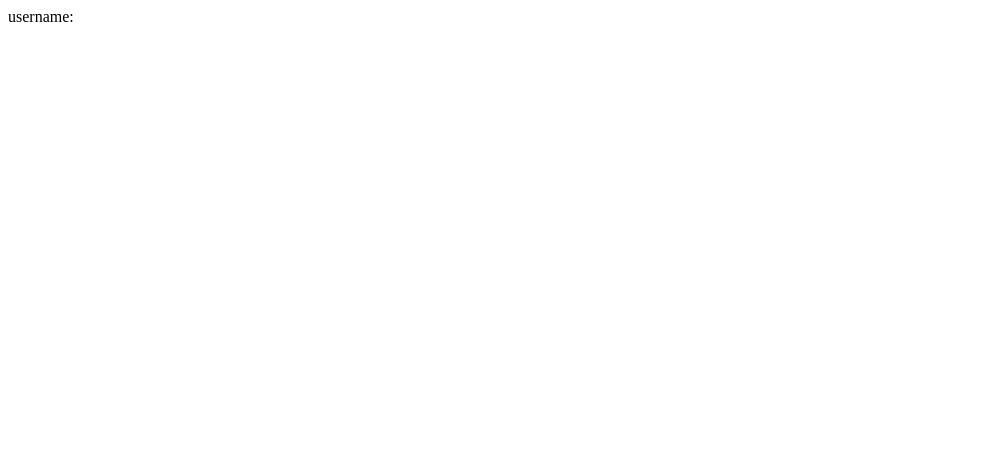
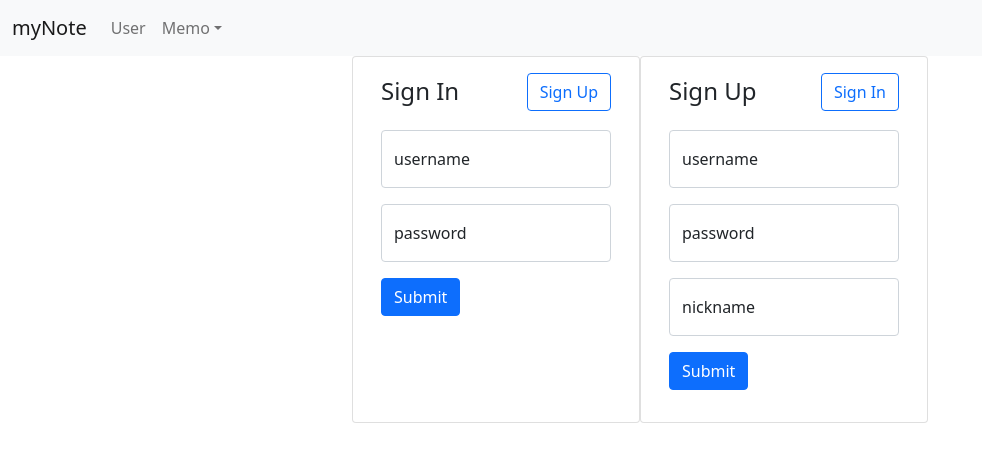
Before and after one commit to Themion/myNote, a React (Create React App) app in the folder frontend/: page / in a window 1280 px wide. Shown: the top 462 px of the page, without its empty margins (0-982 px from the left). Built offline with nearby package versions, Linux system fonts and the light colour scheme.

Commit message:
frontend - header, login, signUp 컴포넌트 생성

```diff
--- a/frontend/package.json
+++ b/frontend/package.json
@@ -9,6 +9,7 @@
     "axios": "^0.26.1",
     "react": "^17.0.2",
     "react-dom": "^17.0.2",
+    "react-router-dom": "^5.3.0",
     "react-scripts": "5.0.0",
     "web-vitals": "^2.1.4"
   },
--- a/frontend/public/index.html
+++ b/frontend/public/index.html
@@ -24,6 +24,18 @@
       work correctly both with client-side routing and a non-root public URL.
       Learn how to configure a non-root public URL by running `npm run build`.
     -->
+
+    <!-- <link rel="stylesheet" href="https://unpkg.com/mvp.css"> -->
+    <link
+      href="https://cdn.jsdelivr.net/npm/bootstrap@5.1.3/dist/css/bootstrap.min.css"
+      rel="stylesheet"
+      integrity="sha384-1BmE4kWBq78iYhFldvKuhfTAU6auU8tT94WrHftjDbrCEXSU1oBoqyl2QvZ6jIW3"
+      crossorigin="anonymous">
+    <script
+      src="https://cdn.jsdelivr.net/npm/bootstrap@5.1.3/dist/js/bootstrap.bundle.min.js"
+      integrity="sha384-ka7Sk0Gln4gmtz2MlQnikT1wXgYsOg+OMhuP+IlRH9sENBO0LRn5q+8nbTov4+1p"
+      crossorigin="anonymous"></script>
+
     <title>myNote</title>
   </head>
   <body>
--- a/frontend/src/App.js
+++ b/frontend/src/App.js
@@ -1,9 +1,12 @@
 import { useState, useEffect } from 'react'
 import axios from 'axios'
 
-const url = "http://localhost:12345"
+import Login from "./member/Login"
+import SignUp from './member/SignUp'
 
-function App() {
+const url = "http://localhost:8080"
+
+/* function App() {
     const [text, setText] = useState("")
 
     useEffect(
@@ -17,6 +20,17 @@ function App() {
             username: {text}
         </div>
     );
+} */
+
+function App() {
+    return (
+        <div className="App container">
+            <div className="row justify-content-center">
+                <Login></Login>
+                <SignUp></SignUp>
+            </div>
+        </div>
+    )
 }
 
 export default App;
--- /dev/null
+++ b/frontend/src/App.module.css
@@ -0,0 +1,3 @@
+.App {
+    align-content: center;
+}
--- /dev/null
+++ b/frontend/src/components/header.js
@@ -0,0 +1,56 @@
+/* function Header_MVP() {
+    return (
+        <header>
+            <nav>
+                <a href="/">myNote</a>
+                <ul>
+                    <li><a href="/user">User</a></li>
+                    <li>
+                        <a href="#">Memo</a>
+                        <ul>
+                            <li>Create Memo</li>
+                            <li>Delete Memo</li>
+                        </ul>
+                    </li>
+                </ul>
+            </nav>
+        </header>
+    )
+} */
+
+function Header() {
+    return (
+        <nav class="navbar navbar-expand-lg navbar-light bg-light">
+            <div class="container-fluid">
+
+                {/* 홈 버튼 */}
+                <a class="navbar-brand" href="/">myNote</a>
+                {/* 홈 버튼 */}
+
+                {/* 메뉴 접는 버튼 */}
+                <button class="navbar-toggler" type="button" data-bs-toggle="collapse" data-bs-target="#menu">
+                    <span class="navbar-toggler-icon"></span>
+                </button>
+                {/* 메뉴 접는 버튼 */}
+
+                {/* 메뉴 목록 */}
+                <div class="collapse navbar-collapse" id="menu">
+                    <div class="navbar-nav">
+                        <a class="nav-link" href="#">User</a>
+                        <a class="nav-link dropdown-toggle" href="#" id="menu-memo" role="button" data-bs-toggle="dropdown">
+                            Memo
+                        </a>
+                        <ul class="dropdown-menu" aria-labelledby="menu-memo">
+                            <li><a class="dropdown-item" href="#">Create Memo</a></li>
+                            <li><a class="dropdown-item" href="#">Delete Memo</a></li>
+                        </ul>
+                    </div>
+                </div>
+                {/* 메뉴 목록 */}
+
+            </div>
+        </nav>
+    )
+}
+
+export default Header;
--- a/frontend/src/index.js
+++ b/frontend/src/index.js
@@ -1,13 +1,15 @@
 import React from 'react';
 import ReactDOM from 'react-dom';
 import App from './App';
+import Header from './components/header'
 import reportWebVitals from './reportWebVitals';
 
 ReactDOM.render(
-  <React.StrictMode>
-    <App />
-  </React.StrictMode>,
-  document.getElementById('root')
+    <React.StrictMode>
+        <Header />
+        <App />
+    </React.StrictMode>,
+    document.getElementById('root')
 );
 
 // If you want to start measuring performance in your app, pass a function
--- /dev/null
+++ b/frontend/src/member/Login.js
@@ -0,0 +1,44 @@
+import styels from './Login.module.css'
+
+/* function Login_MVP() {
+    return(
+        <section>
+            <form>
+                <header><h2>Log In</h2></header>
+                <label for="username">username</label>
+                <input type="text" id="username" name="username" placeholder="username"></input>
+                <label for="password">password</label>
+                <input type="text" id="password" name="password" placeholder="password"></input>
+                <button type="submit">Log in</button>
+                <button>Sign up</button>
+            </form>
+        </section>
+    )
+} */
+
+function Login() {
+    return (
+        <div className={`card ` + styels.card}>
+            <div className="card-body">
+                <a className="float-end btn btn-outline-primary" href="/register">Sign Up</a>
+                <h4 className="card-title mb-4 mt-1">Sign In</h4>
+                <form name="login" action="/login" method="POST">
+                    <div className="form-floating mb-3">
+                        <input className="form-control" name="username" type="username" placeholder="username" />
+                        <label htmlFor="username">username</label>
+                    </div>
+                    <div className="form-floating mb-3">
+                        <input className="form-control" name="password" type="password" placeholder="******" />
+                        <label htmlFor="password">password</label>
+                    </div>
+                    <div className="form-floating mb-3">
+                        <button className="btn btn-primary btn-block text-white" type="submit">Submit</button>
+                    </div>
+                </form>
+            </div>
+        </div>
+    )
+}
+
+
+export default Login;
--- /dev/null
+++ b/frontend/src/member/Login.module.css
@@ -0,0 +1,3 @@
+.card {
+    width: 18rem;
+}
--- /dev/null
+++ b/frontend/src/member/SignUp.js
@@ -0,0 +1,48 @@
+import styels from './SignUp.module.css'
+
+/* function SignUp_MVP() {
+    return(
+        <section>
+            <form>
+                <header><h2>Sign Up</h2></header>
+                <label for="username">username</label>
+                <input type="text" id="username" name="username" placeholder="username"></input>
+                <label for="password">password</label>
+                <input type="text" id="password" name="password" placeholder="password"></input>
+                <label for="nickname">nickname</label>
+                <input type="text" id="nickname" name="nickname" placeholder="nickname"></input>
+                <button type="submit">Sign up</button>
+            </form>
+        </section>
+    )
+} */
+
+function SignUp() {
+    return (
+        <div className={`card ` + styels.card}>
+            <div className="card-body">
+                <a className="float-end btn btn-outline-primary" href="/register">Sign In</a>
+                <h4 className="card-title mb-4 mt-1">Sign Up</h4>
+                <form name="login" action="/login" method="POST">
+                    <div className="form-floating mb-3">
+                        <input className="form-control" name="username" type="username" placeholder="username" />
+                        <label htmlFor="username">username</label>
+                    </div>
+                    <div className="form-floating mb-3">
+                        <input className="form-control" name="password" type="password" placeholder="******" />
+                        <label htmlFor="password">password</label>
+                    </div>
+                    <div className="form-floating mb-3">
+                        <input className="form-control" name="nickname" type="nickname" placeholder="nickname" />
+                        <label htmlFor="nickname">nickname</label>
+                    </div>
+                    <div className="form-floating mb-3">
+                        <button className="btn btn-primary btn-block text-white" type="submit">Submit</button>
+                    </div>
+                </form>
+            </div>
+        </div>
+    )
+}
+
+export default SignUp;
--- /dev/null
+++ b/frontend/src/member/SignUp.module.css
@@ -0,0 +1,3 @@
+.card {
+    width: 18rem;
+}
```
Also changed, not shown: 2 other files (tests, documents, lock files or other folders).
